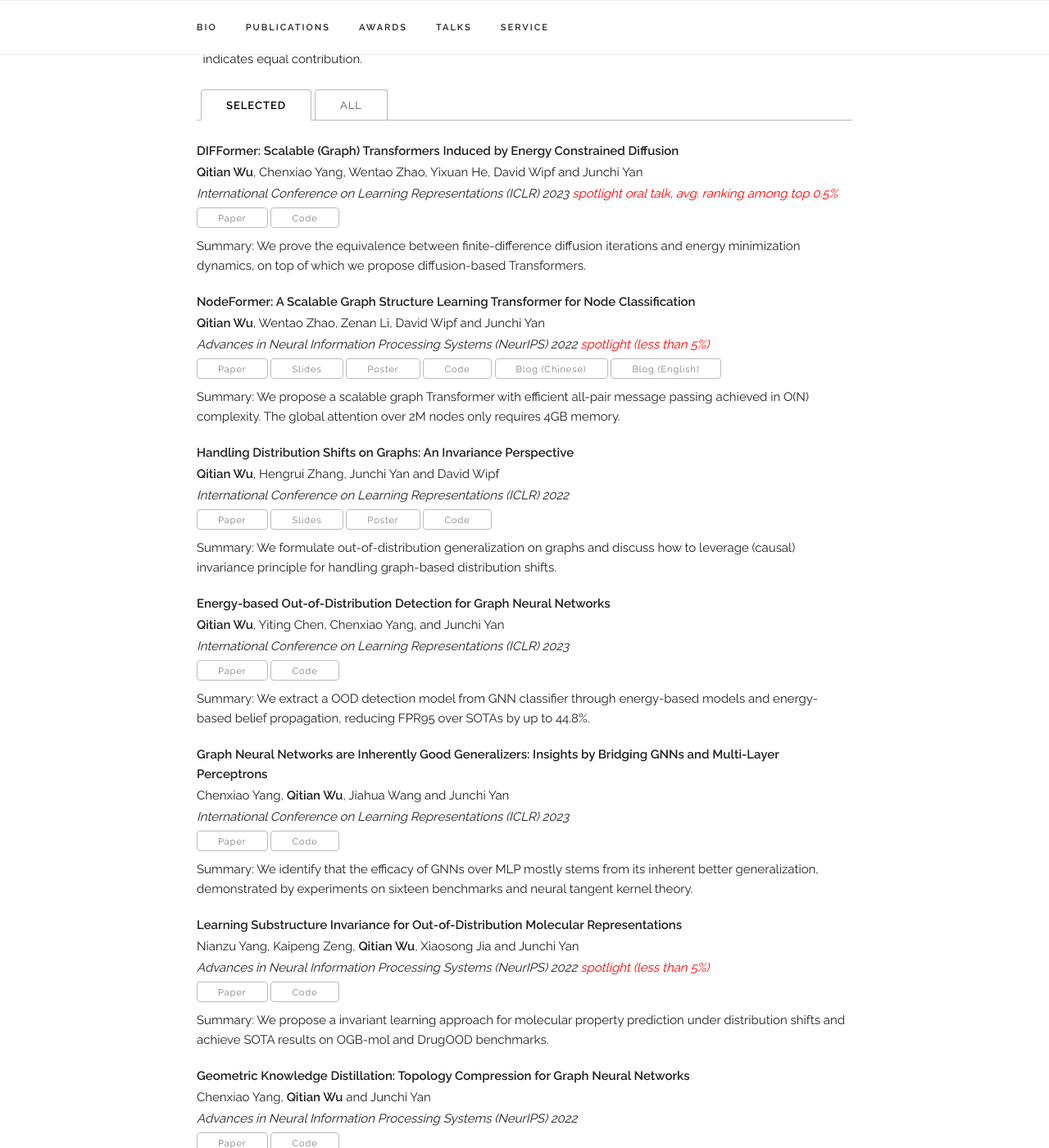
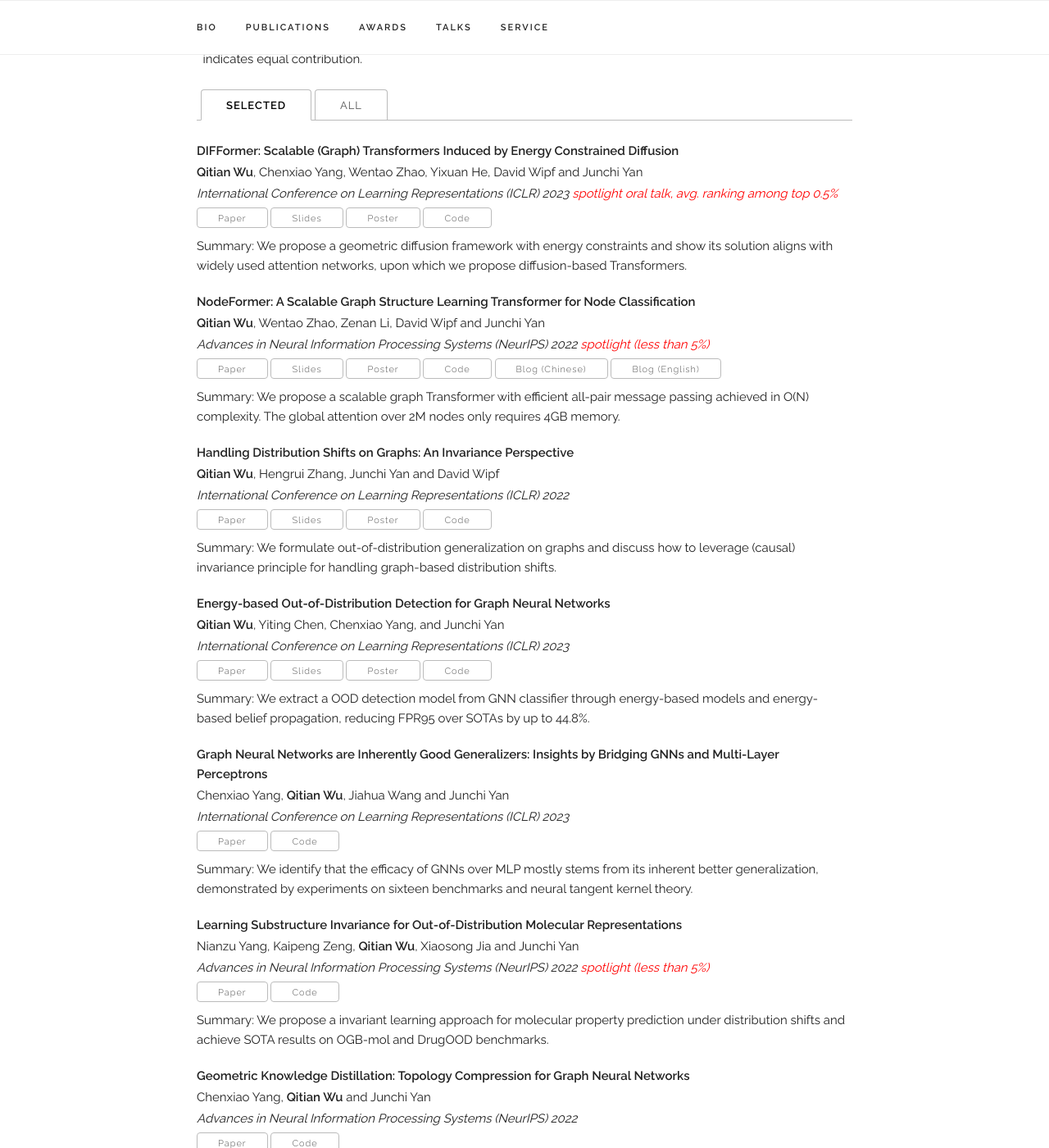
Before and after one commit to qitianwu/qitianwu.github.io, a Jekyll site: the page built from index.html, in a window 1280 px wide and 1400 px high, scrolled down 1676 px. Shown: the whole window at 82% size. Built offline with Jekyll 4.4.1, drawn with Linux system fonts in a browser that asks for light colours; some of the changed text lies outside the part shown.

Commit message:
iclr2023

```diff
--- a/_data/publications.yaml
+++ b/_data/publications.yaml
@@ -1,11 +1,25 @@
 papers:
+
+  - title: "GraphGlow: Universal and Genralizable Structure Learning for Graph Neural Networks"
+    authors: "Wentao Zhao, <b>Qitian Wu</b>, Chenxiao Yang and Junchi Yan"
+    venue: "ACM SIGKDD International Conference on Knowledge Discovery and Data Mining 2023"
+    paper_pdf: "https://arxiv.org/pdf/2306.11264.pdf"
+    code: "https://github.com/wtaozhao/graphglow"
+
+  - title: "MoleRec: Combinatorial Drug Recommendation with SubstructureAware Molecular Representation Learning"
+    authors: "Nianzu Yang, Kaipeng Zeng, <b>Qitian Wu</b>, Junchi Yan"
+    venue: "The Web Conference 2023"
+    paper_pdf: "https://www.researchgate.net/publication/368454974_MoleRec_Combinatorial_Drug_Recommendation_with_Substructure-Aware_Molecular_Representation_Learning"
+    code: "https://github.com/yangnianzu0515/MoleRec"
 
   - title: "DIFFormer: Scalable (Graph) Transformers Induced by Energy Constrained Diffusion"
     authors: "<b>Qitian Wu</b>, Chenxiao Yang, Wentao Zhao, Yixuan He, David Wipf and Junchi Yan"
     venue: "International Conference on Learning Representations (ICLR) 2023"
     paper_pdf: "https://arxiv.org/abs/2301.09474"
     code: "https://github.com/qitianwu/DIFFormer"
-    content: "Summary: We prove the equivalence between finite-difference diffusion iterations and energy minimization dynamics, on top of which we propose diffusion-based Transformers."
+    slides: "assets/publications/iclr2023-difformer/slides.pdf"
+    poster: "assets/publications/iclr2023-difformer/poster.png"
+    content: "Summary: We propose a geometric diffusion framework with energy constraints and show its solution aligns with widely used attention networks, upon which we propose diffusion-based Transformers."
     note: "spotlight oral talk, avg. ranking among top 0.5%"
     selected: y
 
@@ -37,6 +51,8 @@ papers:
     venue: "International Conference on Learning Representations (ICLR) 2023"
     paper_pdf: "https://arxiv.org/abs/2302.02914"
     code: "https://github.com/qitianwu/GraphOOD-GNNSafe"
+    slides: "assets/publications/iclr2023-gnnsafe/slides.pdf"
+    poster: "assets/publications/iclr2023-gnnsafe/poster.png"
     content: "Summary: We extract a OOD detection model from GNN classifier through energy-based models and energy-based belief propagation, reducing FPR95 over SOTAs by up to 44.8%."
     selected: y
 
--- a/index.html
+++ b/index.html
@@ -119,6 +119,43 @@ title: Home
           <p class="title"><b>{{ paper.title }}</b></p>
           <p>{{ paper.authors }}</p>
           <p><i>{{ paper.venue }} {% if paper.note %} <font color="red">{{ paper.note }}</font> {% endif %}</i></p>
+          <div class="paper-buttons">
+            {% if paper.paper_pdf %}
+              <a class="button" href="{{ paper.paper_pdf | prepend: site.baseurl }}" target="_blank">Paper</a>
+            {% endif %}
+
+            {% if paper.slides %}
+              <a class="button" href="{{ paper.slides | prepend: site.baseurl }}" target="_blank">Slides</a>
+            {% endif %}
+
+            {% if paper.poster %}
+              <a class="button" href="{{ paper.poster }}" target="_blank">Poster</a>
+            {% endif %}
+
+            {% if paper.video %}
+              <a class="button" href="{{ paper.video }}" target="_blank">Video</a>
+            {% endif %}
+
+            {% if paper.code %}
+              <a class="button" href="{{ paper.code }}" target="_blank">Code</a>
+            {% endif %}
+
+            {% if paper.data %}
+              <a class="button" href="{{ paper.data }}" target="_blank">Data</a>
+            {% endif %}
+
+            {% if paper.blogc %}
+              <a class="button" href="{{ paper.blogc }}" target="_blank">Blog (Chinese)</a>
+            {% endif %}
+
+            {% if paper.bloge %}
+              <a class="button" href="{{ paper.bloge }}" target="_blank">Blog (English)</a>
+            {% endif %}
+
+            {% if paper.tutorial %}
+              <a class="button" href="{{ paper.tutorial }}" target="_blank">Tutorial</a>
+            {% endif %}
+          </div>
         </div>
       {% endfor %}
     </div>
@@ -281,5 +318,5 @@ title: Home
 
 <div class="docs-section" id="template">
     <h4>Acknowledgement</h4>
-    This website uses the website design and template by <a href="https://github.com/msaveski/www_personal">Martin Saveski</a>
+    website <a href="https://github.com/msaveski/www_personal">template</a>
 </div>
```
Also changed, not shown: 7 other files.
